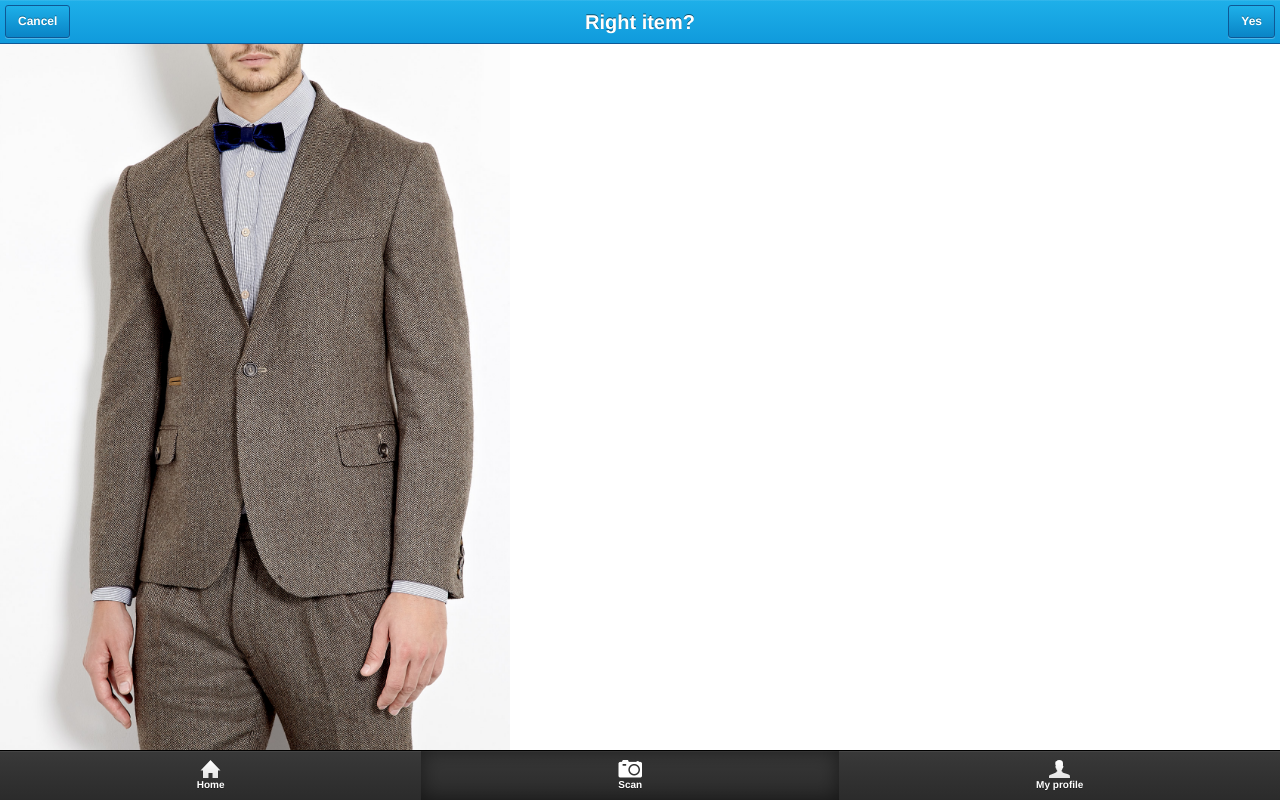
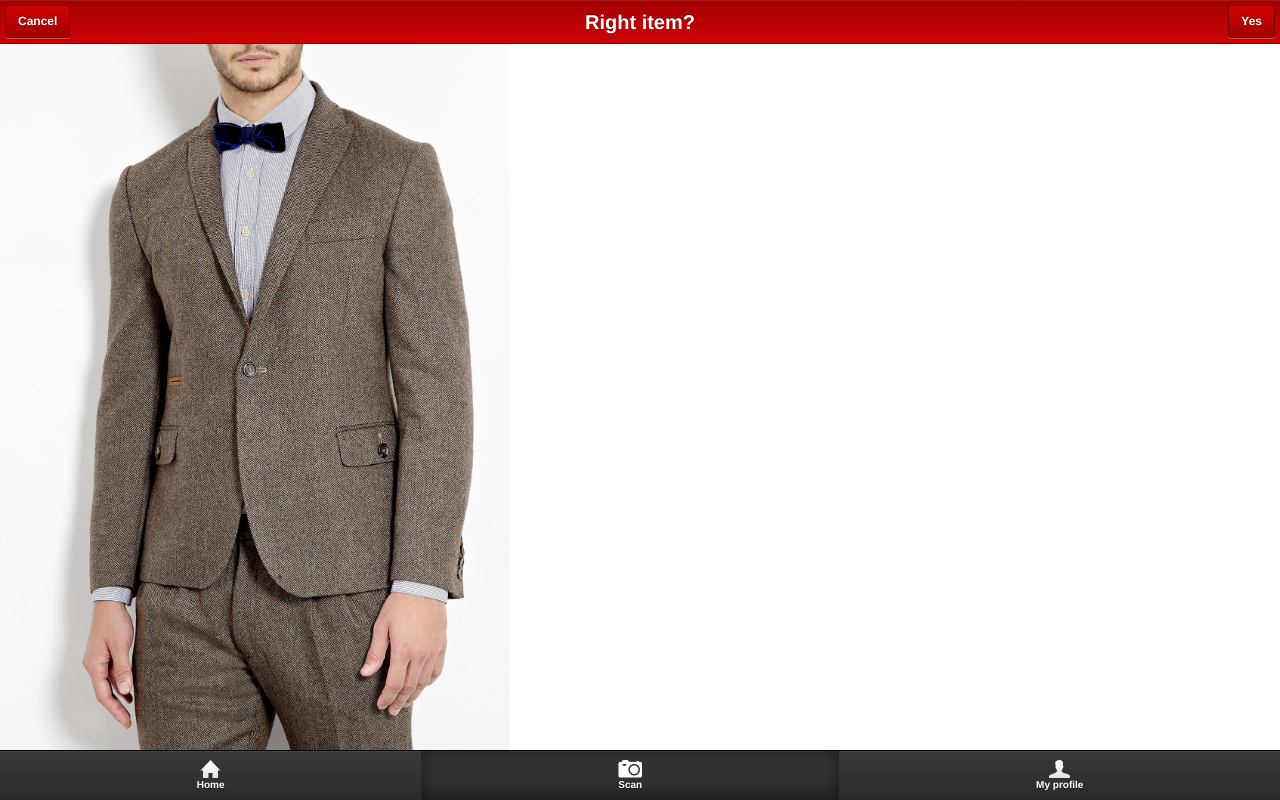
Before and after one commit to imclab/fashionr, a plain HTML site: page phone/item.html in a window 1280 px wide. Drawn offline with nearby package versions, Linux system fonts and the light colour scheme.

Commit message:
Files I am missing

```diff
--- a/phone/ratchet.css
+++ b/phone/ratchet.css
@@ -205,10 +205,10 @@ a {
   top: 0;
   display: -webkit-box;
   display: box;
-  background-color: #1eb0e9;
-  background-image: -webkit-linear-gradient(top, #1eb0e9 0, #109adc 100%);
-  background-image: linear-gradient(to bottom, #1eb0e9 0, #109adc 100%);
-  border-bottom: 1px solid #0e5895;
+  background-color: #A20202;
+  background-image: -webkit-linear-gradient(top, #A20202 0, #CD0303 100%);
+  background-image: linear-gradient(to bottom, #A20202 0, #CD0303 100%);
+  border-bottom: 1px solid #7A0202;
   box-shadow: inset 0 1px 1px -1px rgba(255, 255, 255, .8);
   -webkit-box-orient: horizontal;
           box-orient: horizontal;
@@ -309,10 +309,11 @@ a {
   line-height: 23px;
   color: #fff;
   text-shadow: 0 -1px 0 rgba(0, 0, 0, .3);
-  background-color: #1eb0e9;
-  background-image: -webkit-linear-gradient(top, #1eb0e9 0, #0984c6 100%);
-  background-image: linear-gradient(to bottom, #1eb0e9 0, #0984c6 100%);
-  border: 1px solid #0e5895;
+ background-color: #A20202;
+  background-image: -webkit-linear-gradient(top, #CD0303 0,  #A20202 100%);
+  background-image: linear-gradient(to bottom, #CD0303 0,  #A20202 100%);
+ /* border-bottom: 1px solid #7A0202;*/
+  border: 1px solid #7A0202;
   box-shadow: 0 1px rgba(255, 255, 255, .25);
   -webkit-box-flex: 0;
           box-flex: 0;
@@ -332,7 +333,7 @@ a {
 /* Override standard button active states */
 .bar-title .button:active {
   color: #fff;
-  background-color: #0876b1;
+  background-color: #A20202;
 }
 
 /* Directional buttons in title bars (thanks to @GregorAdams for solution - http://cssnerd.com/2011/11/30/the-best-pure-css3-ios-style-arrow-back-button/)
```
Also changed, not shown: phone/index.html (+39 -8 lines), phone/touch-icons/apple-touch-icon-114x114.png.
